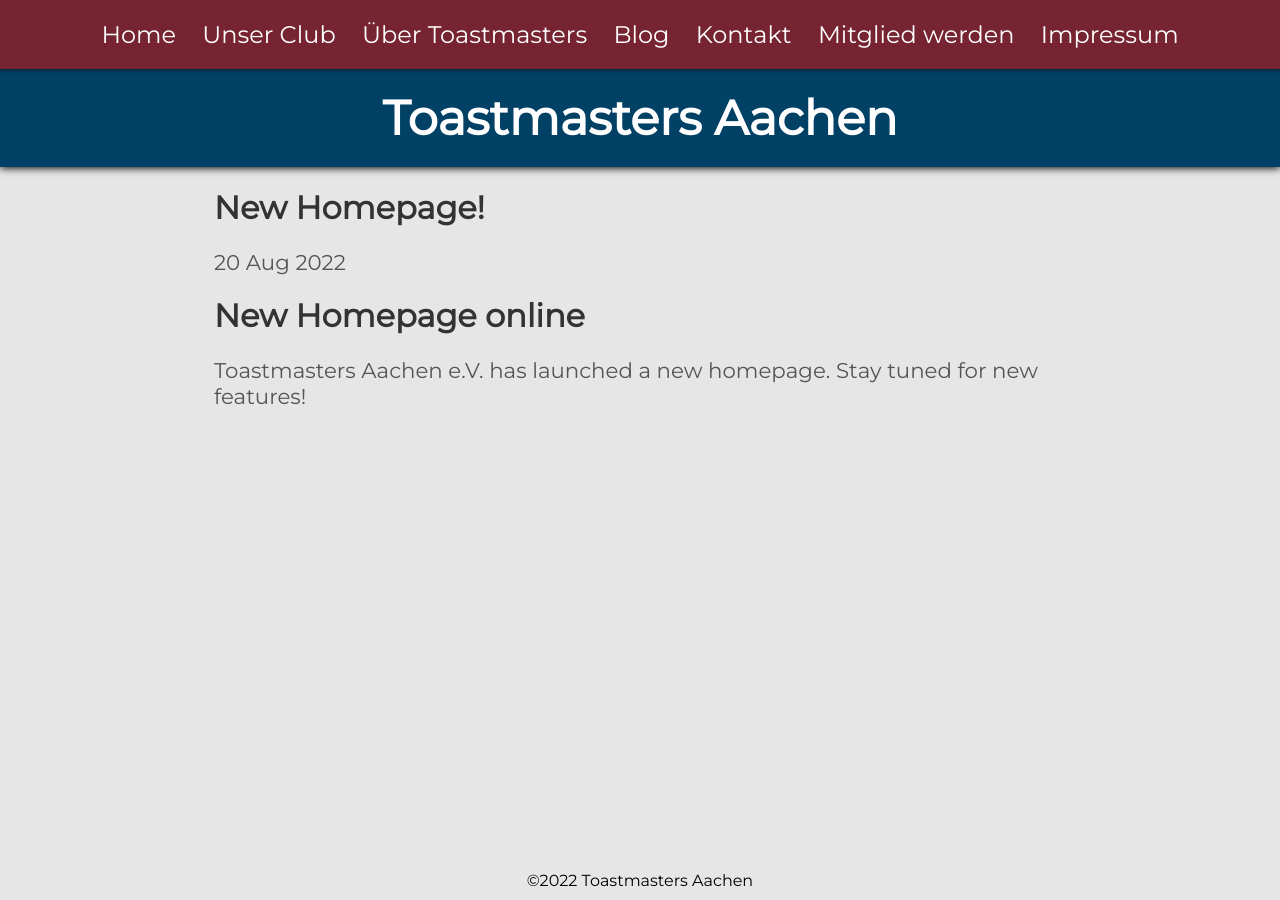
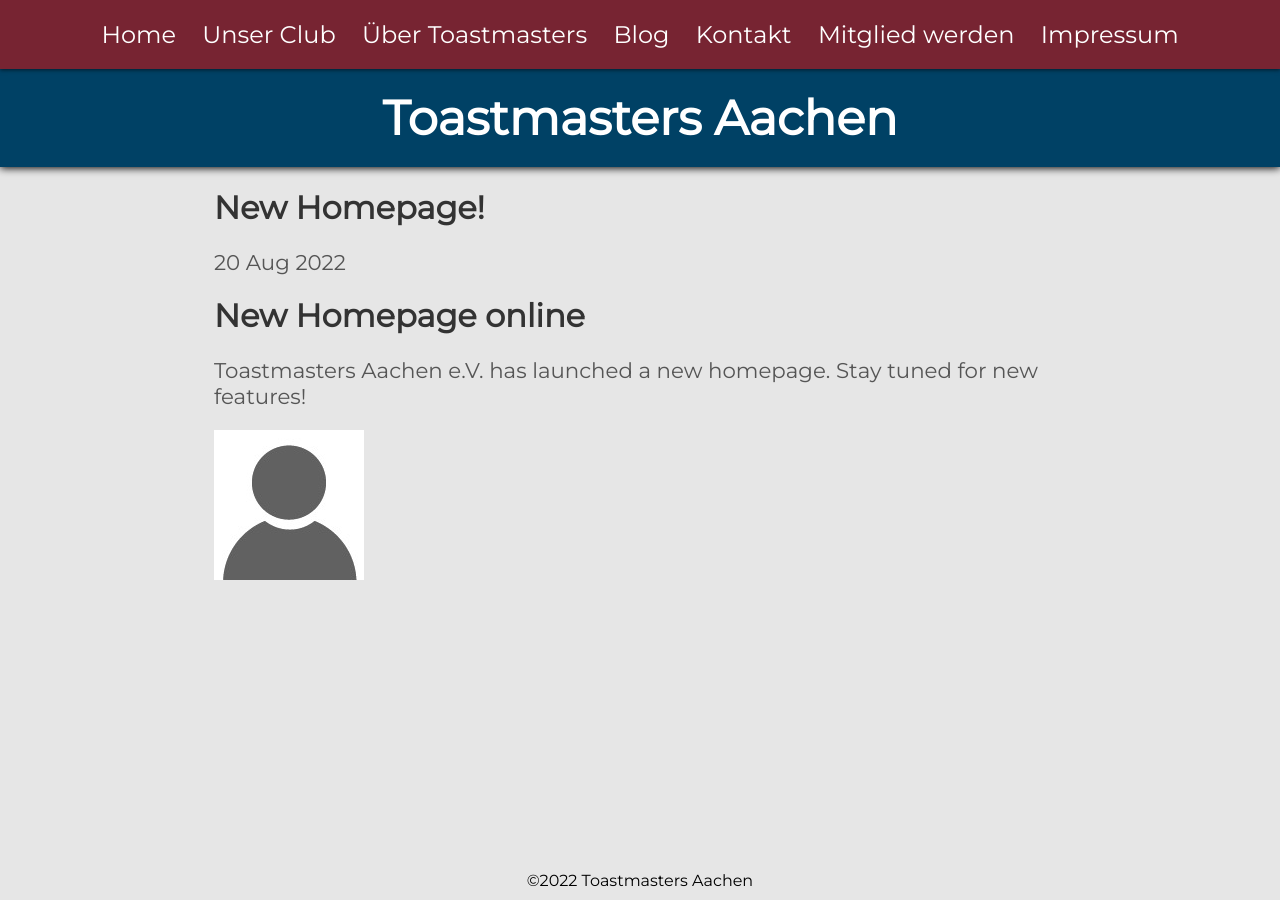
Before and after one commit to toastmasters-aachen/toastmasters-aachen.github.io, a Jekyll site: the page built from _posts/2022-07-17-willkommen-bei-den-toastmasters-aachen.md, in a window 1280 px wide. Built offline with Jekyll 4.4.1, drawn with Linux system fonts in a browser that asks for light colours.

Commit message:
Update 2022-07-17-willkommen-bei-den-toastmasters-aachen.md

```diff
--- a/_posts/2022-07-17-willkommen-bei-den-toastmasters-aachen.md
+++ b/_posts/2022-07-17-willkommen-bei-den-toastmasters-aachen.md
@@ -10,3 +10,6 @@ excerpt: "Toastmasters Aachen e.V. has launched a new homepage."
 # New Homepage online
 
 Toastmasters Aachen e.V. has launched a new homepage. Stay tuned for new features!
+
+
+![no profile picture](/assets/images/default-no-profile-pic.jpg)
```
